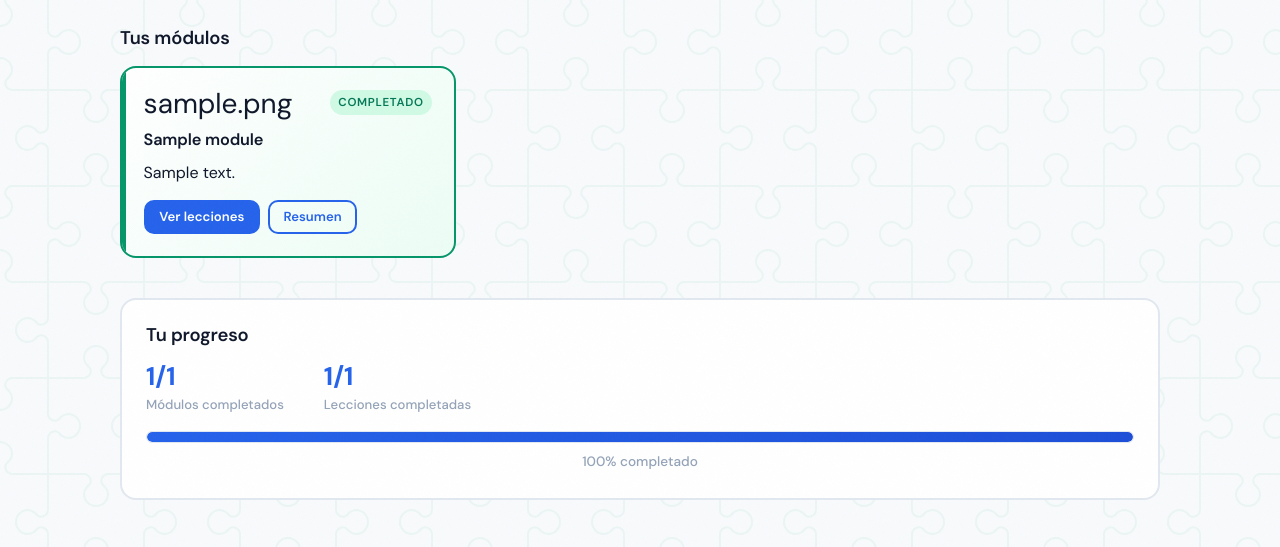
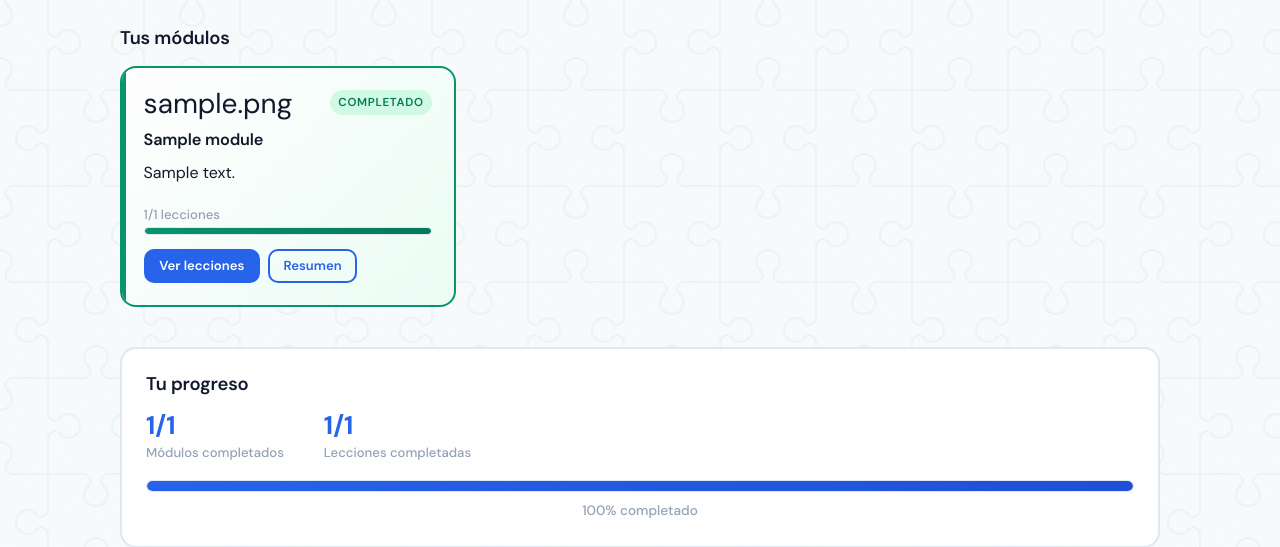
Before and after one commit to ludev84/gamification, a Django app: page / in a window 1280 px wide. Shown: the part 150-697 px from the top of the page. Run offline with Django 5.2, Linux system fonts and the light colour scheme; a user stored in the database is signed in; tables that the repository leaves empty hold one stand-in row (values such as "Sample post").

Commit message:
Modules progress bar in dashboard

```diff
--- a/soft_skills/static/soft_skills/css/styles.css
+++ b/soft_skills/static/soft_skills/css/styles.css
@@ -822,6 +822,11 @@ strong { font-weight: 600; }
     font-weight: 500;
 }
 
+/* Lesson-completion bar on each dashboard module card (shown for all gamification tiers) */
+.module-card-progress {
+    margin-top: 0.9rem;
+}
+
 .module-actions {
     margin-top: 0.85rem;
     display: flex;
--- a/soft_skills/templates/soft_skills/dashboard.html
+++ b/soft_skills/templates/soft_skills/dashboard.html
@@ -206,6 +206,14 @@
             {% if ump.module.description %}
             <p class="module-description">{{ ump.module.description|truncatewords:20 }}</p>
             {% endif %}
+            {% if ump.lessons_total %}
+            <div class="module-card-progress">
+                <span class="module-progress-text">{{ ump.lessons_completed }}/{{ ump.lessons_total }} lecciones</span>
+                <div class="progress-bar">
+                    <div class="progress-fill progress-fill--teal" style="width: {{ ump.lessons_percent }}%"></div>
+                </div>
+            </div>
+            {% endif %}
             <div class="module-actions">
                 {% if ump.is_completed %}
                     <a href="{% url 'soft_skills:module_view' ump.module.id %}" class="btn btn-primary btn-sm">Ver lecciones</a>
--- a/soft_skills/views.py
+++ b/soft_skills/views.py
@@ -1,4 +1,5 @@
 from django.contrib.auth.decorators import login_required
+from django.db.models import Count
 from django.http import Http404
 from django.shortcuts import get_object_or_404, redirect, render
 from django.utils import timezone
@@ -71,6 +72,25 @@ def dashboard(request):
         user=request.user, lesson__module_id__in=assigned_module_ids, is_completed=True
     ).count()
 
+    # Per-module lesson counts for the module-card progress bars (shown for all gamification
+    # tiers). Two grouped queries — no per-card lookups.
+    lessons_total_by_module = dict(
+        Lesson.objects.filter(module_id__in=assigned_module_ids, is_published=True)
+        .values_list('module_id').annotate(c=Count('id'))
+    )
+    lessons_done_by_module = dict(
+        UserLessonProgress.objects.filter(
+            user=request.user, lesson__module_id__in=assigned_module_ids, is_completed=True
+        ).values_list('lesson__module_id').annotate(c=Count('id'))
+    )
+    module_cards = list(user_module_progress)
+    for ump in module_cards:
+        total = lessons_total_by_module.get(ump.module_id, 0)
+        done = lessons_done_by_module.get(ump.module_id, 0)
+        ump.lessons_total = total
+        ump.lessons_completed = done
+        ump.lessons_percent = int(done / total * 100) if total else 0
+
     # --- Streak week strip: 7-day cycle showing where the user currently is ---
     current_streak = GamificationService.get_current_streak(request.user)
     if current_streak > 0:
@@ -140,7 +160,7 @@ def dashboard(request):
 
     context = {
         'profile': profile,
-        'user_module_progress': user_module_progress,
+        'user_module_progress': module_cards,
         'level_info': level_info,
         'badges': badges,
         'total_modules': total_modules,
```
